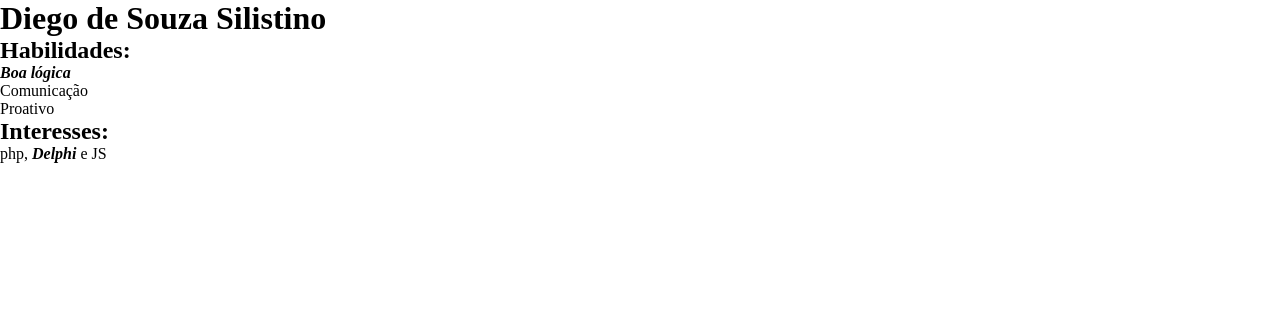
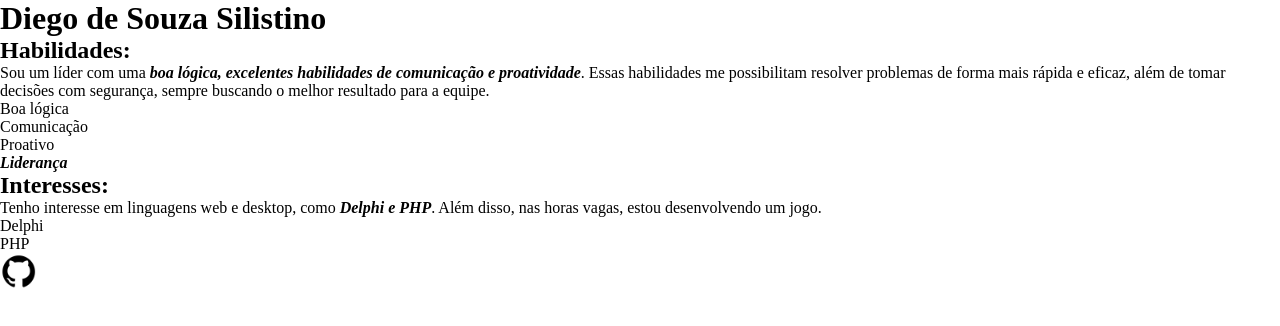
Before and after one commit to DiegoSilistino/Desenvolvimento-WEB, a plain HTML site: page AvaliaçãoPrimeiroBimestre/index.html in a window 1280 px wide. Drawn offline with Linux system fonts and the light colour scheme.

Commit message:
Adc tags e imgs

```diff
--- a/AvaliaçãoPrimeiroBimestre/index.html
+++ b/AvaliaçãoPrimeiroBimestre/index.html
@@ -9,16 +9,32 @@
 </head>
 
 <body>
+    <header>
         <h1>Diego de Souza Silistino</h1>
+    </header>
 
+    <section>
+        <article>
             <h2>Habilidades:</h2>
+            <p>Sou um líder com uma <span id="Negrito_Italico">boa lógica, excelentes habilidades de comunicação e proatividade</span>. Essas habilidades me possibilitam resolver problemas de forma mais rápida e eficaz, além de tomar decisões com segurança, sempre buscando o melhor resultado para a equipe.</p>
             <ol>
-        <li id="Negrito_Italico">Boa lógica</li>
+                <li>Boa lógica</li>
                 <li>Comunicação</li>
                 <li>Proativo</li>
+                <li id="Negrito_Italico">Liderança</li>
             </ol>
+        </article>
+
+        <article>
             <h2>Interesses:</h2>
-    <p>php, <span id="Negrito_Italico">Delphi</span> e JS</p>
+            <p>Tenho interesse em linguagens web e desktop, como <span id="Negrito_Italico">Delphi e PHP</span>. Além disso, nas horas vagas, estou desenvolvendo um jogo.</p>
+            <ul>
+                <li>Delphi</li>
+                <li>PHP</li>
+            </ul>
+        </article>
+    </section>
+    <a href="https://github.com/DiegoSilistino/Desenvolvimento-WEB/tree/main/AvaliaçãoPrimeiroBimestre" target="_blank"><img src="images/github.png" alt="Meu GitHub"></a>
 </body>
 
 </html>
--- a/AvaliaçãoPrimeiroBimestre/style.css
+++ b/AvaliaçãoPrimeiroBimestre/style.css
@@ -7,3 +7,7 @@
     font-style: italic;
     font-weight: bold;
 }
+
+img{
+    width: 40px;
+}
```
Also changed, not shown: AvaliaçãoPrimeiroBimestre/images/github.png (added). Lines whose indentation alone changed are shown as unchanged.
